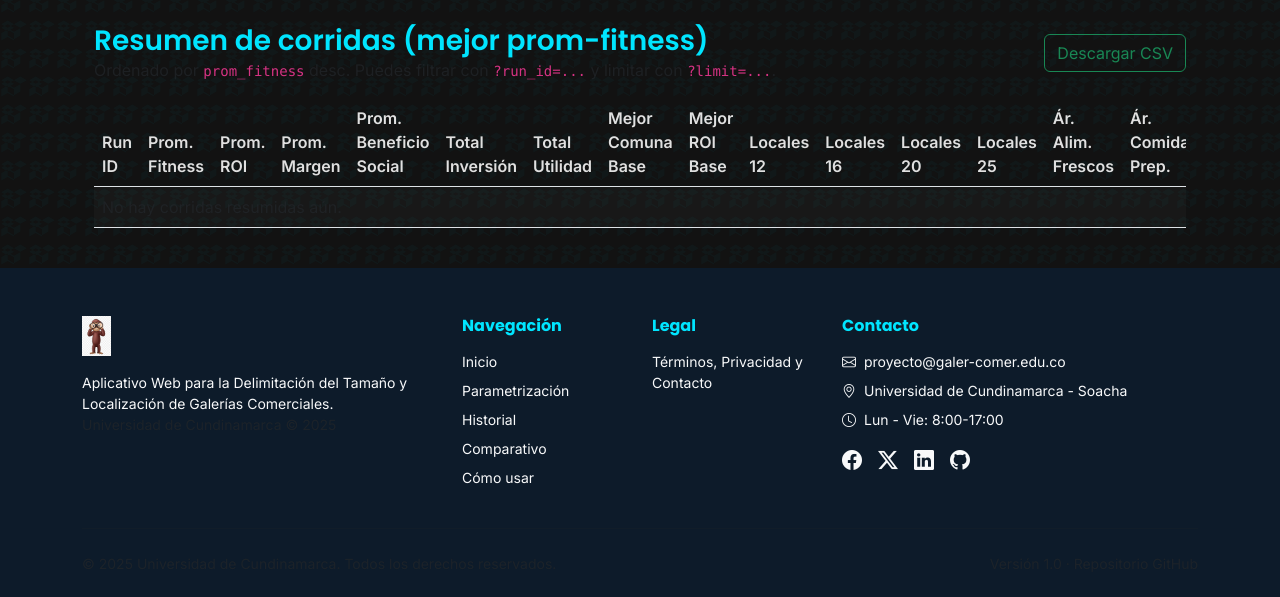
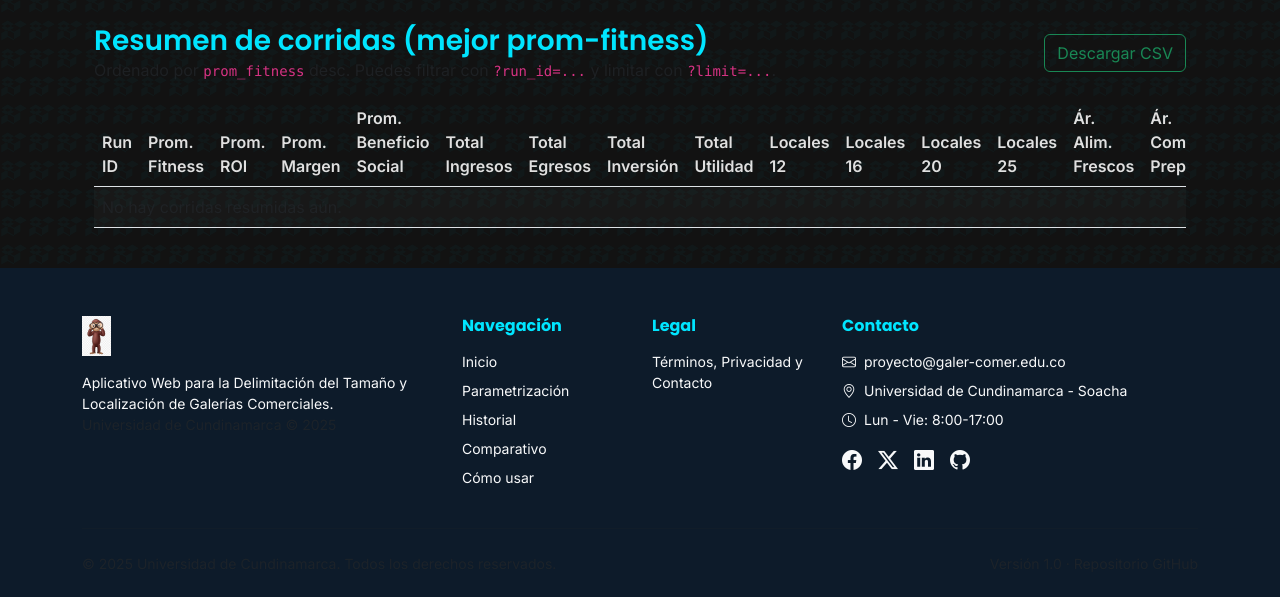
Before and after one commit to lSMateol/Galer_Comer, a Flask app: page /resumen-corrida in a window 1280 px wide. Shown: the part 66-663 px from the top of the page. Run offline with Flask 3, Linux system fonts and the light colour scheme.

Commit message:
Actualizar tabla de resumen de corridas para incluir ingresos y egresos totales, y reordenar columnas.

```diff
--- a/templates/resumen_corrida.html
+++ b/templates/resumen_corrida.html
@@ -27,10 +27,10 @@
           <th>Prom. ROI</th>
           <th>Prom. Margen</th>
           <th>Prom. Beneficio Social</th>
+          <th>Total Ingresos</th>
+          <th>Total Egresos</th>
           <th>Total Inversión</th>
           <th>Total Utilidad</th>
-          <th>Mejor Comuna Base</th>
-          <th>Mejor ROI Base</th>
           <th>Locales 12</th>
           <th>Locales 16</th>
           <th>Locales 20</th>
@@ -39,8 +39,8 @@
           <th>Ár. Comidas Prep.</th>
           <th>Ár. No Aliment.</th>
           <th>Ár. Complement.</th>
-          <th>Ingresos Totales</th>
-          <th>Egresos Totales</th>
+          <th>Mejor Comuna Base</th>
+          <th>Mejor ROI Base</th>
           <th></th>
         </tr>
       </thead>
@@ -54,24 +54,20 @@
             <td>{{ "%.2f"|format(r.prom_roi or 0) }}%</td>
             <td>{{ "%.2f"|format(r.prom_margen or 0) }}%</td>
             <td>{{ "%.4f"|format(r.prom_ben_social or 0) }}</td>
+            <td>${{ "{:,.2f}".format(item.sum_ing_total or 0) }}</td>
+            <td>${{ "{:,.2f}".format(item.sum_egr_total or 0) }}</td>
             <td>${{ "{:,.2f}".format(r.total_inversion or 0) }}</td>
             <td>${{ "{:,.2f}".format(r.total_utilidad or 0) }}</td>
-            <td>{{ r.mejor_comuna_base or "-" }}</td>
-            <td>{{ "%.2f"|format(r.mejor_roi_base or 0) }}%</td>
-
             <td>{{ item.sum_l12 }}</td>
             <td>{{ item.sum_l16 }}</td>
             <td>{{ item.sum_l20 }}</td>
             <td>{{ item.sum_l25 }}</td>
-
             <td>{{ item.sum_ar_af }}</td>
             <td>{{ item.sum_ar_cp }}</td>
             <td>{{ item.sum_ar_nal }}</td>
             <td>{{ item.sum_ar_sc }}</td>
-
-            <td>${{ "{:,.2f}".format(item.sum_ing_total or 0) }}</td>
-            <td>${{ "{:,.2f}".format(item.sum_egr_total or 0) }}</td>
-
+            <td>{{ r.mejor_comuna_base or "-" }}</td>
+            <td>{{ "%.2f"|format(r.mejor_roi_base or 0) }}%</td>
             <td>
               <a class="btn btn-sm btn-outline-primary"
                  href="{{ url_for('resultados', run_id=r.run_id) }}">Ver detalles</a>
```
